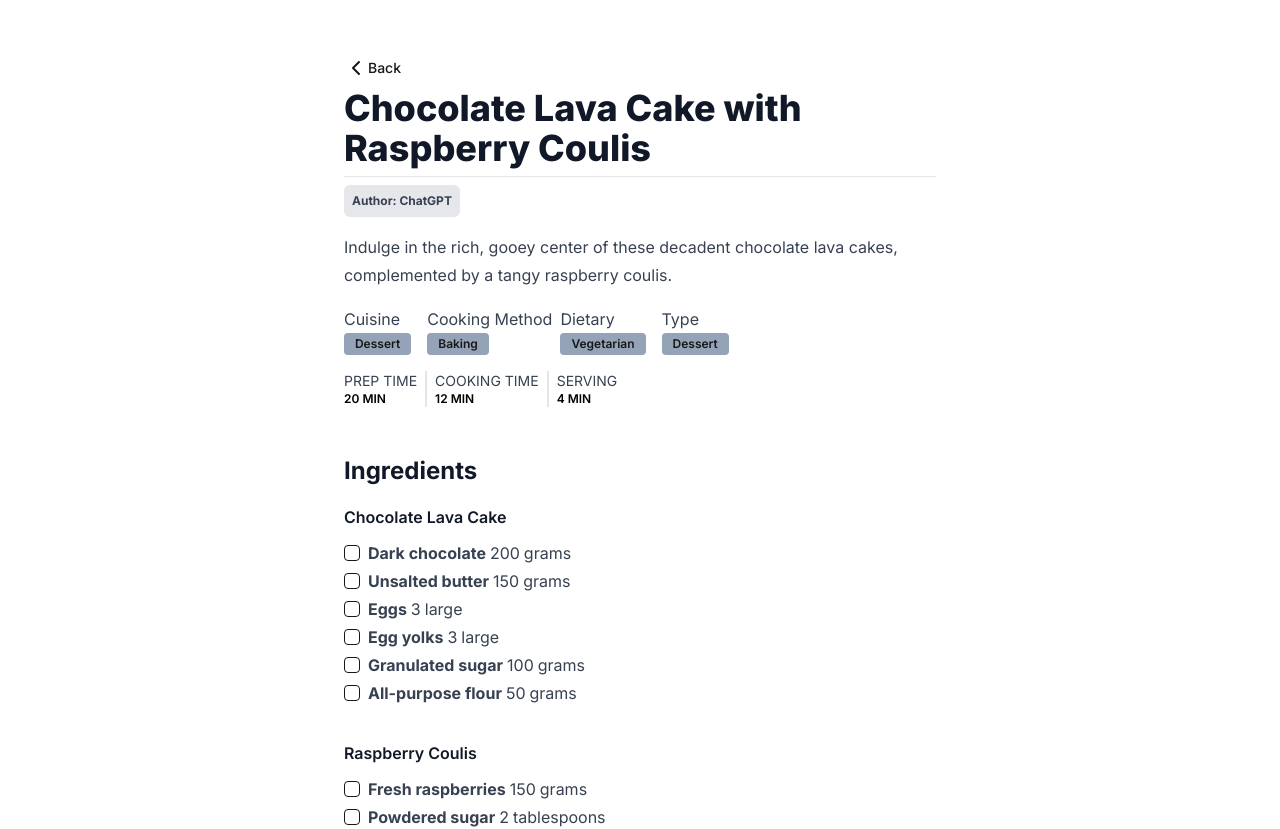
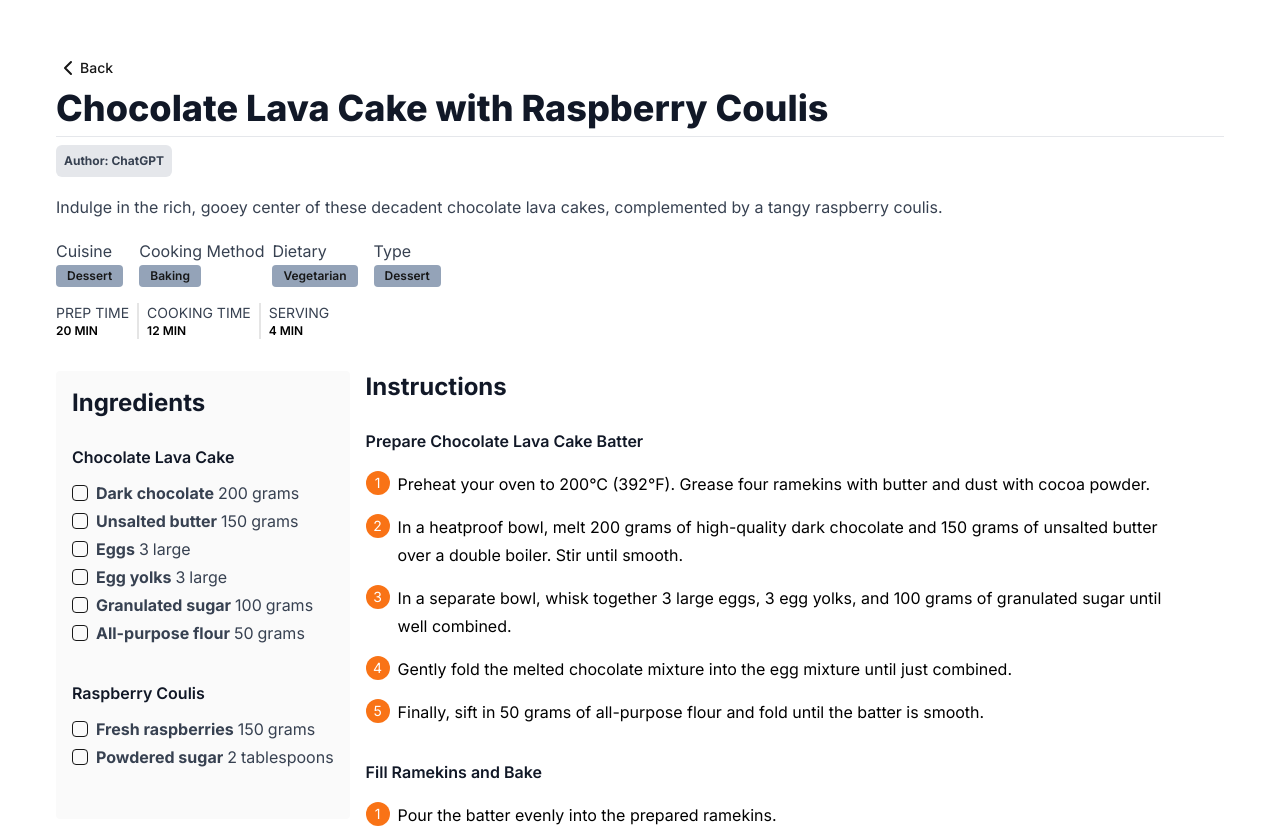
Before and after one commit to adricvanvemden/grannyBsRecipes, a Next.js app: page /recipe/chocolate-lava-cake-raspberry-coulis in a window 1280 px wide. Shown: the top 829 px of the page. Built offline with nearby package versions, Linux system fonts and the light colour scheme.

Commit message:
recipe page styling changes

```diff
--- /dev/null
+++ b/recipes/creamy-chicken-spinach-pasta.json
@@ -0,0 +1 @@
+{"title":"Creamy Chicken Spinach Pasta ","shortDescription":"","instructions":[{"title":"","instructions":[{"instruction":""}]}],"ingredients":[{"title":"","ingredients":[{"name":"pasta ","quantity":0,"metric":""}]}],"cookingTime":0,"preparationTime":0,"portions":0,"body":"","images":[],"cuisineTags":[],"mealTypeTags":[],"dietaryTags":[],"cookingMethodTags":[],"slug":"creamy-chicken-spinach-pasta","author":""}
--- a/src/app/recipe/[slug]/page.tsx
+++ b/src/app/recipe/[slug]/page.tsx
@@ -3,9 +3,7 @@ import { notFound } from 'next/navigation';
 import Image from 'next/image';
 import recipeSchema from '@/schemas/recipeSchema';
 import { z } from 'zod';
-import { Checkbox } from '@/components/ui/checkbox';
 import { BackButton } from '@/components/BackButton';
-import { Badge } from '@/components/ui/badge';
 import TimeAndServing from './components/TimeAndServing';
 import IngredientsList from './components/IngredientsList';
 import TagSection from './components/TagSection';
@@ -44,10 +42,10 @@ export default async function RecipePage({ params }: { params: { slug: string }
   } = recipe;
 
   return (
-    <div className="prose container my-12">
+    <div className="prose max-w-[1200px] container my-12">
       <BackButton />
 
-      <h1 className="mb-0">{title}</h1>
+      <h1 className="mb-0 text-2xl md:text-4xl">{title}</h1>
       <hr className="my-2" />
       <Author name={author} />
       <p className="my-4">{shortDescription}</p>
@@ -60,16 +58,25 @@ export default async function RecipePage({ params }: { params: { slug: string }
       </div>
 
       <TimeAndServing preparationTime={preparationTime} cookingTime={cookingTime} portions={portions} />
-
-      <h2 className="!mb-4">Ingredients</h2>
-      {ingredients.map((ingredient, index) => (
-        <IngredientsList key={index} title={ingredient.title} ingredients={ingredient.ingredients} index={index} />
-      ))}
-
-      <h2 className="!mb-4">Instructions</h2>
-      {instructions.map((instruction, index) => (
-        <InstructionsList key={index} title={instruction.title} instructions={instruction.instructions} index={index} />
-      ))}
+      <div className="flex flex-col md:flex-row gap-4 mt-8">
+        <div className="min-w-fit w-fit bg-primary-foreground p-4 h-fit rounded">
+          <h2 className="mt-0">Ingredients</h2>
+          {ingredients.map((ingredient, index) => (
+            <IngredientsList key={index} title={ingredient.title} ingredients={ingredient.ingredients} index={index} />
+          ))}
+        </div>
+        <div className="max-w-[800px]">
+          <h2 className="mt-0">Instructions</h2>
+          {instructions.map((instruction, index) => (
+            <InstructionsList
+              key={index}
+              title={instruction.title}
+              instructions={instruction.instructions}
+              index={index}
+            />
+          ))}
+        </div>
+      </div>
 
       {body && <p>{body}</p>}
       {images && images.map((image, index) => <Image key={index} src={image} alt="" />)}
--- a/tailwind.config.ts
+++ b/tailwind.config.ts
@@ -7,7 +7,14 @@ const config = {
   theme: {
     container: {
       center: true,
-      padding: '2rem',
+      padding: {
+        DEFAULT: '1rem',
+        sm: '1rem',
+        md: '2rem',
+        lg: '2rem',
+        xl: '2rem',
+        '2xl': '2rem',
+      },
       screens: {
         '2xl': '1400px',
       },
```
